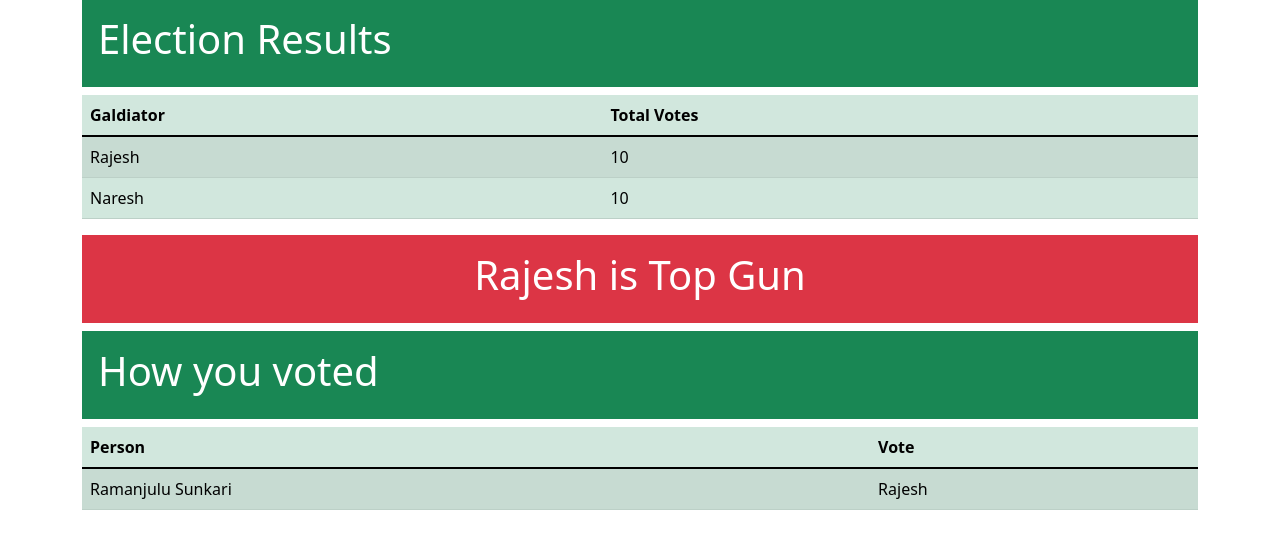
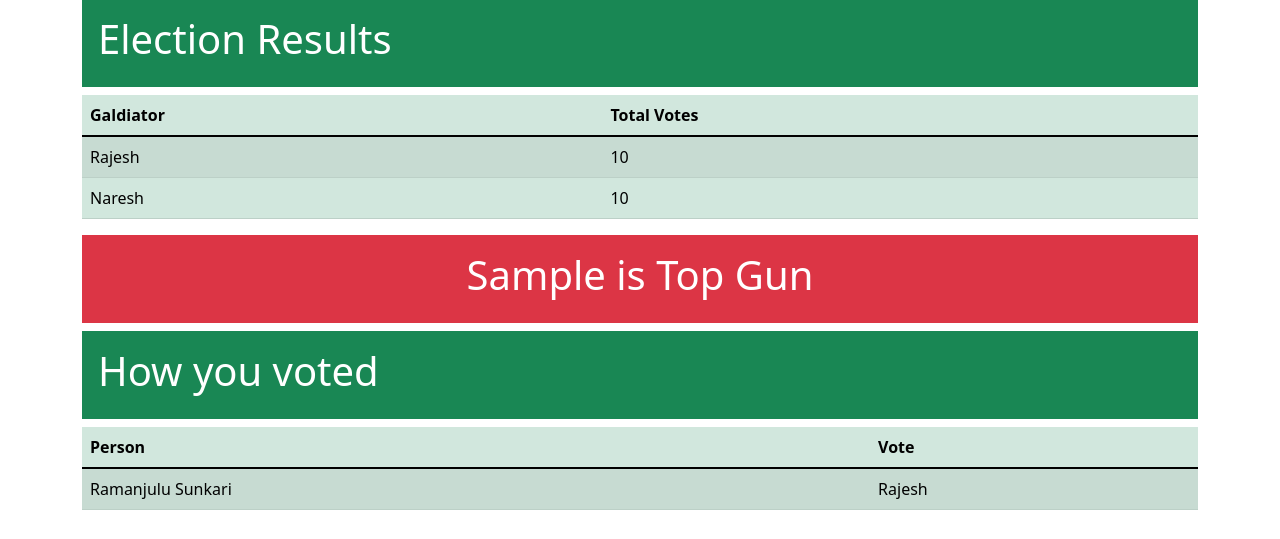
Before and after one commit to gilgamesh7/who_wore_it_best, a Django app: template who_wore_it_best/templates/who_wore_it_best/getvotes.html in a window 1280 px wide. Shown: the part 97-636 px from the top of the page. Run offline with Django 4.2, Linux system fonts and the light colour scheme; data comes from the database, SQL or seed files in the repository; the template is opened without the code that fills it: values that come from a table or form of the project are taken from there, most other values are stand-ins (such as "Sample title", 1, 10 or a date in 2020).

Commit message:
Cheating completed, time for honesty

```diff
--- a/who_wore_it_best/templates/who_wore_it_best/getvotes.html
+++ b/who_wore_it_best/templates/who_wore_it_best/getvotes.html
@@ -24,8 +24,8 @@
     </table>
 
     <!-- Replace line 28 with 27, after cheating the squad on who won   -->
-    <!-- <div class="p-3 mb-2 bg-danger text-white text-center"><h1> {{ election_result.top_gun }} is Top Gun </h1></div> -->
-    <div class="p-3 mb-2 bg-danger text-white text-center"><h1> Rajesh is Top Gun </h1></div>
+    <div class="p-3 mb-2 bg-danger text-white text-center"><h1> {{ election_result.top_gun }} is Top Gun </h1></div>
+    <!-- <div class="p-3 mb-2 bg-danger text-white text-center"><h1> Rajesh is Top Gun </h1></div> -->
 
     <div class="p-3 mb-2 bg-success text-white"><h1> How you voted </h1></div>
 
```
Also changed, not shown: 3 other files.
